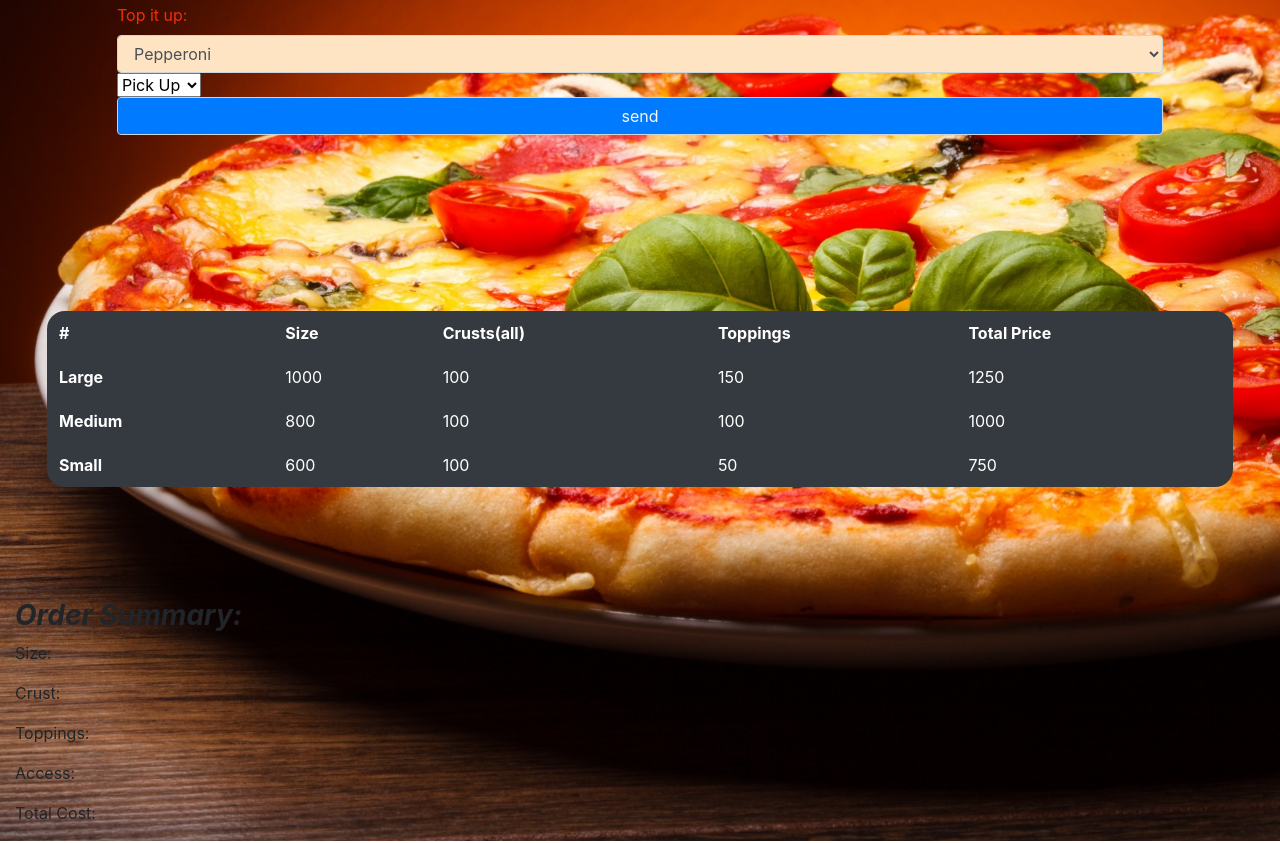
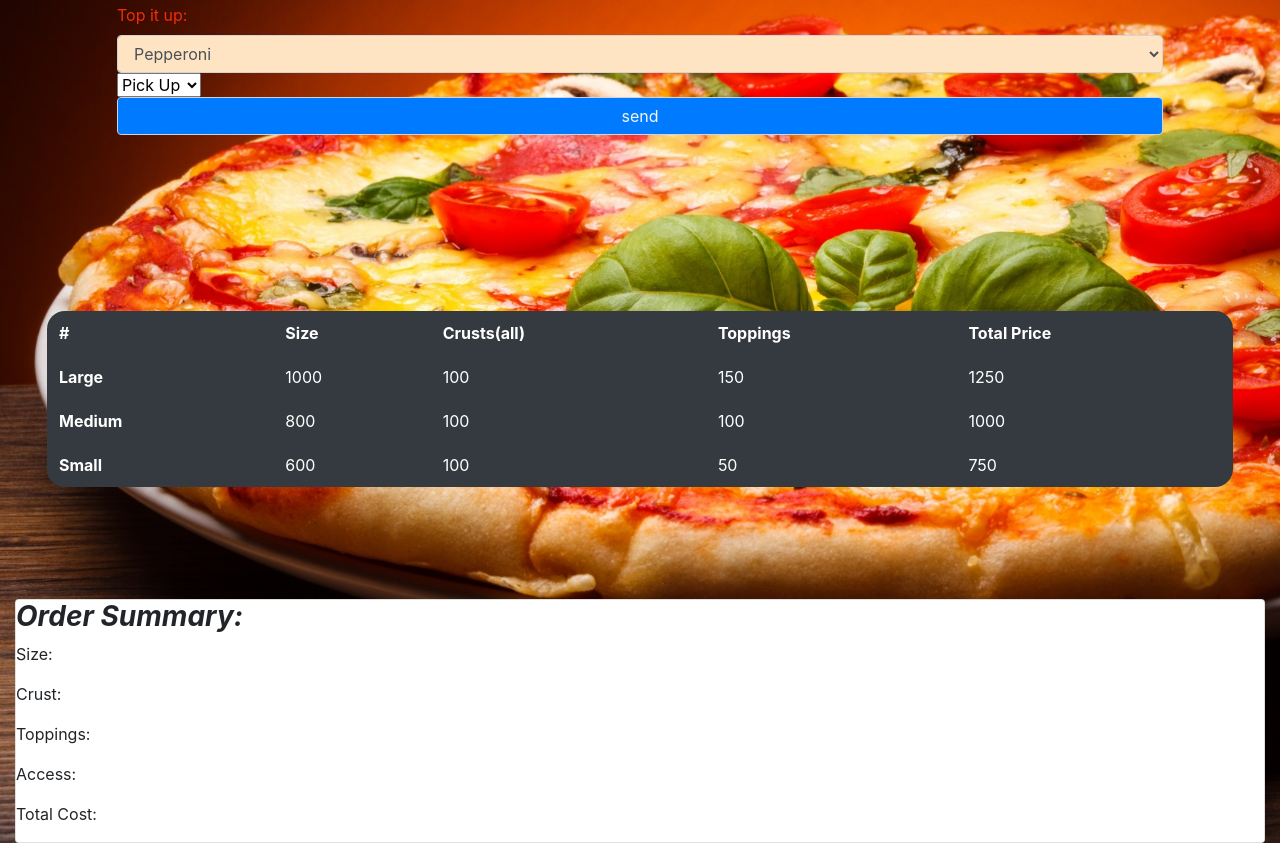
Before and after one commit to JeffreyKirigo/pizza, a plain HTML site: page index.html in a window 1280 px wide. Shown: the part 329-1172 px from the top of the page. Drawn offline with Linux system fonts and the light colour scheme.

Commit message:
Update index.html
card

```diff
--- a/index.html
+++ b/index.html
@@ -92,7 +92,7 @@
     </table>
   </div>
   </div>
-  <div>
+  <div class="card summary">
     <h3><strong><em>Order Summary:</em></strong></h3>
     <p id="sizey">Size:</p>
     <p id="crustey">Crust:</p>
```
